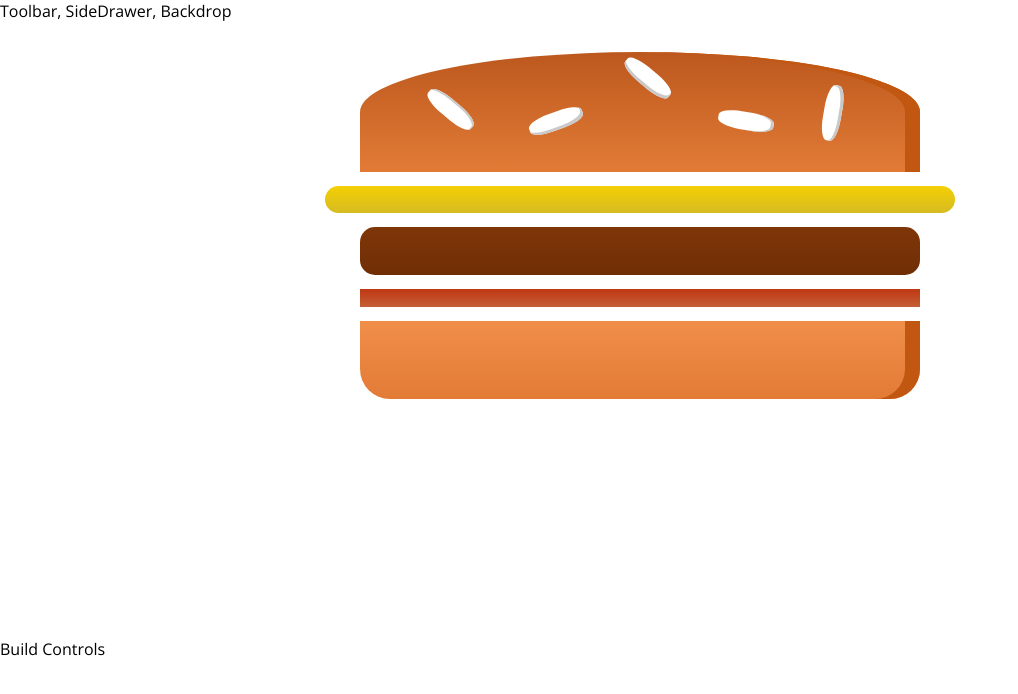
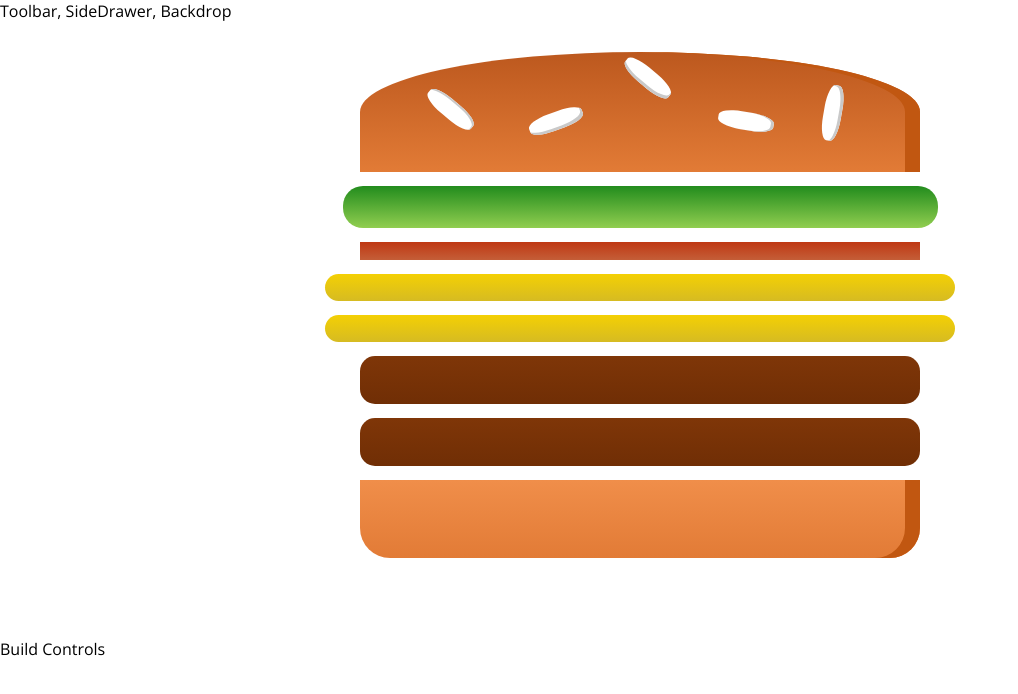
Before and after one commit to bogdan8/udemy-react, a React app: page / in a window 1280 px wide. Shown: the top 694 px of the page, without its empty margins (0-1018 px from the left). Built offline with nearby package versions, Linux system fonts and the light colour scheme.

Commit message:
Outputting Burger Ingredients Dynamically

```diff
--- a/src/components/Burger/Burger.js
+++ b/src/components/Burger/Burger.js
@@ -4,11 +4,15 @@
 import BurgerIngredient from '../BurgerIngredient/BurgerIngredient'
 
 const Burger = (props) => {
+  const transformedIngredients = Object.keys(props.ingredients).map(igKey => {
+    return [...Array(props.ingredients[igKey])].map((_, i) => {
+      return <BurgerIngredient key={ igKey + i } type={ igKey } />
+    })
+  })
+
   return <div className={ classes.Burger }>
     <BurgerIngredient type='bread-top' />
-    <BurgerIngredient type='cheese' />
-    <BurgerIngredient type='meat' />
-    <BurgerIngredient type='bacon' />
+    { transformedIngredients }
     <BurgerIngredient type='bread-bottom' />
   </div>
 }
--- a/src/containers/BurgerBuilder/BurgerBuilder.js
+++ b/src/containers/BurgerBuilder/BurgerBuilder.js
@@ -3,9 +3,18 @@
 import Burger from '../../components/Burger/Burger'
 
 class BurgerBuilder extends Component {
+  state = {
+    ingredients: {
+      salad: 1,
+      bacon: 1,
+      cheese: 2,
+      meat: 2
+    }
+  }
+
   render () {
     return <>
-      <Burger />
+      <Burger ingredients={ this.state.ingredients } />
       <div>Build Controls</div>
     </>
   }
```
